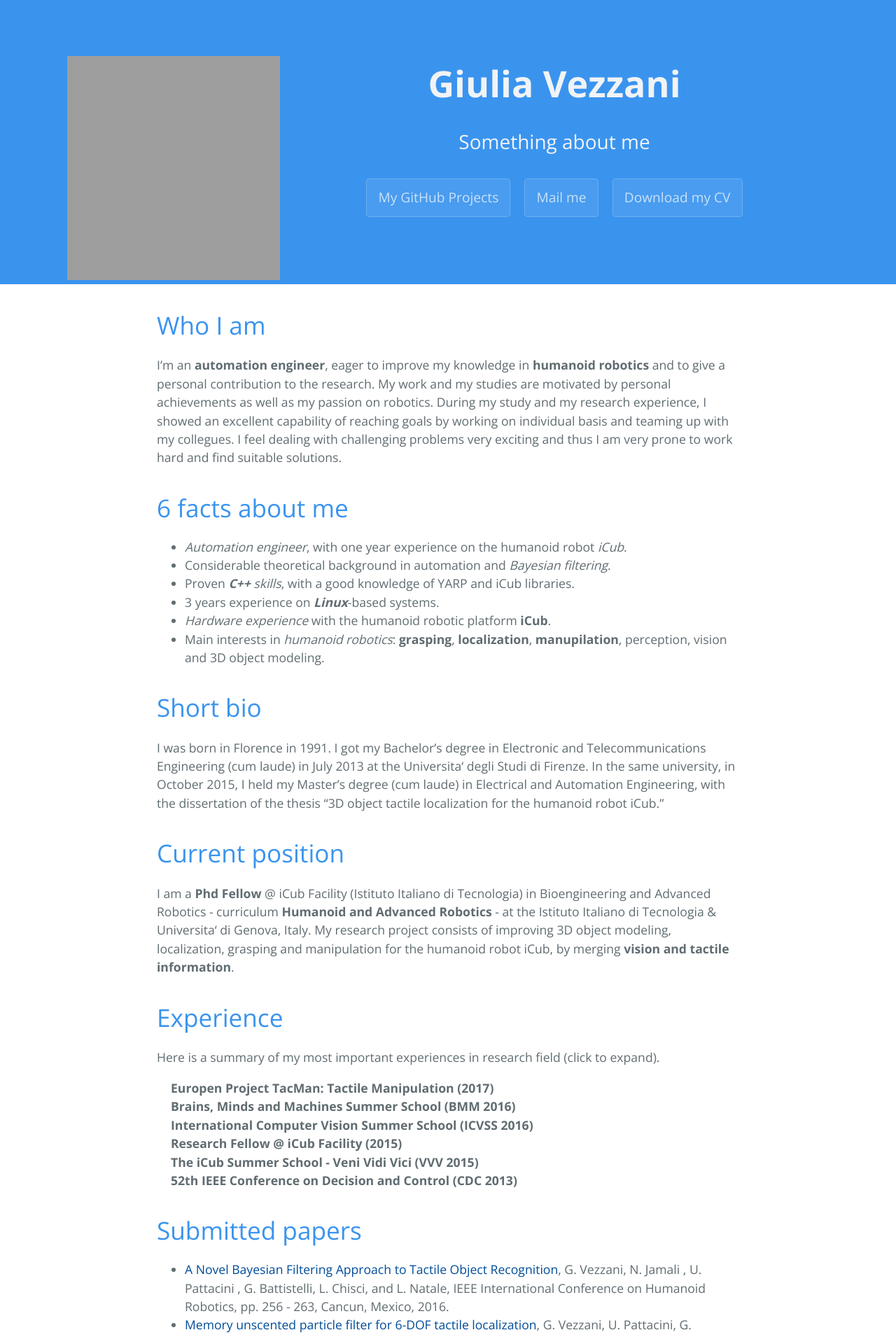
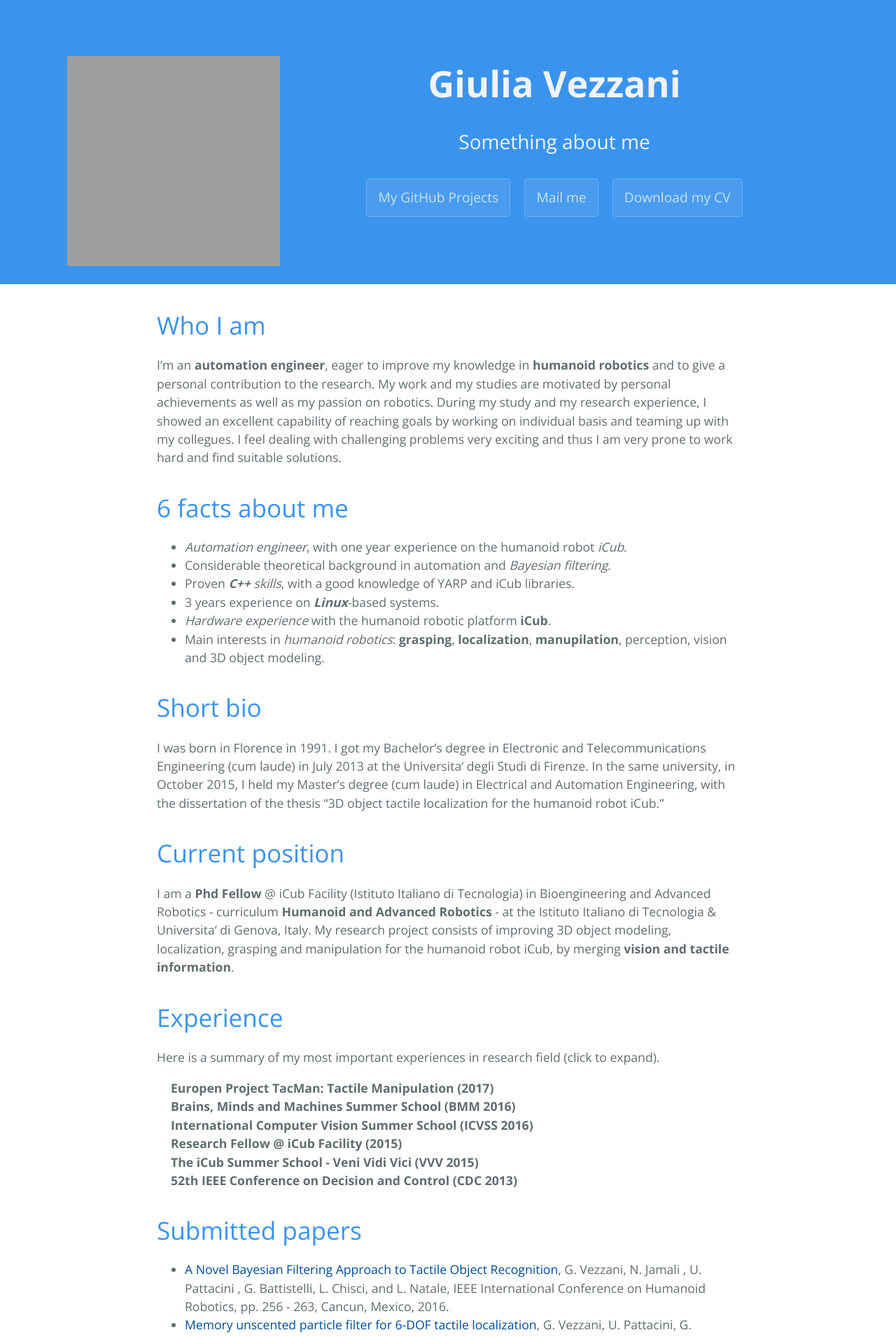
Before and after one commit to giuliavezzani/giuliavezzani_old.github.io, a Jekyll site: the page built from index.md, in a window 1280 px wide. Shown: the top 1910 px of the page at 70% size. Built offline with Jekyll 4.4.1, drawn with Linux system fonts in a browser that asks for light colours; our own code applies the rules of GitHub Pages for plain Markdown files; grey boxes are pictures that could not be loaded.

Commit message:
Update default.html

```diff
--- a/_layouts/default.html
+++ b/_layouts/default.html
@@ -10,7 +10,7 @@
   </head>
   <body>
     <section class="page-header">
-      <img src='https://raw.githubusercontent.com/giuliavezzani/giuliavezzani.github.io/master/files/icub.jpeg' style="width:304px;height:320px;float:left;">
+      <img src='https://raw.githubusercontent.com/giuliavezzani/giuliavezzani.github.io/master/files/icub.jpeg' style="width:304px;height:310px;float:left;padding-bottom:10px;">
       <h1 class="project-name">{{ site.title | default: site.github.repository_name }}</h1>
       <h2 class="project-tagline">{{ site.description | default: site.github.project_tagline }}</h2>
         <a href='https://github.com/giuliavezzani' class="btn">My GitHub Projects</a>
```
